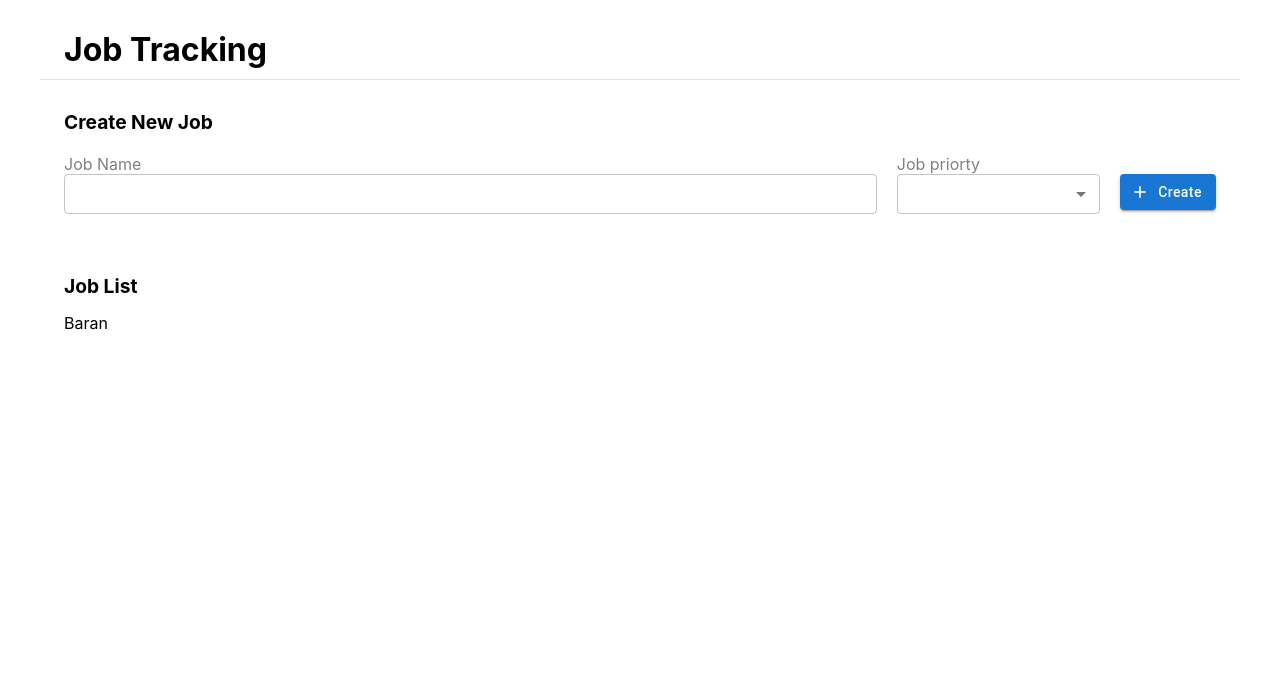
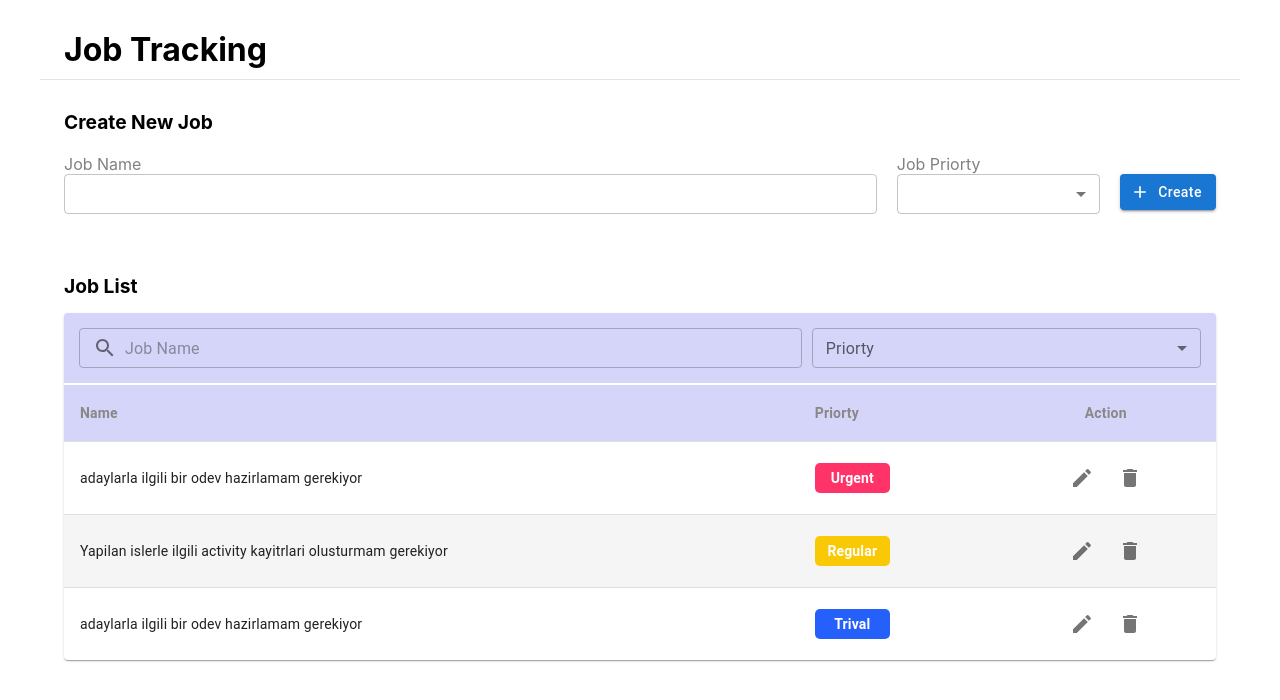
Before and after one commit to barangezen/job-tracking, a React (Create React App) app: page / in a window 1280 px wide. Shown: the top 700 px of the page. Built offline with nearby package versions, Linux system fonts and the light colour scheme.

Commit message:
List layout created. All layouts are done.

```diff
--- a/src/components/Dropdown/Dropdown.tsx
+++ b/src/components/Dropdown/Dropdown.tsx
@@ -1,26 +1,38 @@
-import { FormControl, Select, MenuItem } from "@mui/material";
+import { FormControl, Select, MenuItem, InputLabel } from "@mui/material";
+import { Stack } from "@mui/system";
 import styles from "./Dropdown.module.scss";
 
 interface IDropdownProps {
   className?: string;
+  title?: string;
+  label?: string;
+  inputLabel?: boolean;
 }
 
-export const Dropdown: React.FC<IDropdownProps> = ({ className }) => {
+export const Dropdown: React.FC<IDropdownProps> = ({
+  className,
+  title,
+  inputLabel,
+  label,
+}) => {
   return (
-    <div className={styles.container}>
-      <div className={styles.title}>{"Job priorty"}</div>
+    <Stack className={styles.container}>
+      {title && <div className={styles.title}>{title}</div>}
       <FormControl fullWidth size="small" className={className}>
-
+        {inputLabel && (
+          <InputLabel id="demo-simple-select-label">{label}</InputLabel>
+        )}
         <Select
           labelId="demo-simple-select-label"
           id="demo-simple-select"
-          label="Age"
+          label={label}
         >
+          <MenuItem value={0}>Priorty (All)</MenuItem>
           <MenuItem value={10}>Ten</MenuItem>
           <MenuItem value={20}>Twenty</MenuItem>
           <MenuItem value={30}>Thirty</MenuItem>
         </Select>
       </FormControl>
-    </div>
+    </Stack>
   );
 };
--- /dev/null
+++ b/src/components/List/List.module.scss
@@ -0,0 +1,42 @@
+@mixin priortyContainer($color-default) {
+  background-color: $color-default;
+  height: 25px;
+  width: 75px;
+  border-radius: 5px;
+  text-align: center;
+  padding-top: 5px;
+  .text {
+    color: white;
+    font-weight: 700;
+  }
+}
+
+.urgentContainer {
+  @include priortyContainer(#ff3367);
+}
+
+.regularContainer {
+  @include priortyContainer(#f9c905);
+}
+
+.trivalContainer {
+  @include priortyContainer(#2660fb);
+}
+
+.filterContainer {
+  display: flex;
+  flex-direction: row;
+  align-items: center;
+  padding: 10px 15px 10px 15px;
+  background-color: #d5d5f9;
+  height: 50px;
+  margin-bottom: 2px;
+
+  .searchFilter {
+    width: 65%;
+    margin-right: 10px;
+  }
+  .selectFilter {
+    width: 35%;
+  }
+}
--- a/src/components/List/List.tsx
+++ b/src/components/List/List.tsx
@@ -1,6 +1,121 @@
+import styles from "./List.module.scss";
+import {
+  TableContainer,
+  Paper,
+  Table,
+  TableHead,
+  TableRow,
+  TableCell,
+  TableBody,
+  Stack,
+  IconButton,
+  styled,
+  tableCellClasses,
+} from "@mui/material";
+import SearchIcon from "@mui/icons-material/Search";
+import EditIcon from "@mui/icons-material/Edit";
+import DeleteIcon from "@mui/icons-material/Delete";
+import { CustomTextField } from "../TextField/TextField";
+import { Dropdown } from "../Dropdown/Dropdown";
+
+function createData(name: string, priorty: string) {
+  return { name, priorty };
+}
+
+const rows = [
+  createData("adaylarla ilgili bir odev hazirlamam gerekiyor", "Urgent"),
+  createData(
+    "Yapilan islerle ilgili activity kayitrlari olusturmam gerekiyor",
+    "Regular"
+  ),
+  createData("adaylarla ilgili bir odev hazirlamam gerekiyor", "Trival"),
+];
 
 export const List: React.FC = () => {
-    return (
-        <div>Baran</div>
-    )
-}
+  const StyledTableCell = styled(TableCell)(() => ({
+    [`&.${tableCellClasses.head}`]: {
+      backgroundColor: "#D5D5F9",
+      color: "#898787",
+      fontWeight: "700",
+    },
+    [`&.${tableCellClasses.body}`]: {
+      fontSize: 14,
+    },
+  }));
+
+  const StyledTableRow = styled(TableRow)(({ theme }) => ({
+    "&:nth-of-type(even)": {
+      backgroundColor: theme.palette.action.hover,
+    },
+    // hide last border
+    "&:last-child td, &:last-child th": {
+      border: 0,
+    },
+  }));
+
+  const priortyTypeStyle = (type: string) => {
+    if (type === "Trival") {
+      return styles.trivalContainer;
+    }
+    if (type === "Regular") {
+      return styles.regularContainer;
+    }
+    if (type === "Urgent") {
+      return styles.urgentContainer;
+    }
+  };
+
+  return (
+    <TableContainer component={Paper}>
+      <div className={styles.filterContainer}>
+        <div className={styles.searchFilter}>
+          <CustomTextField
+            size="small"
+            placeholder="Job Name"
+            variant="outlined"
+            inputIcon={<SearchIcon />}
+          />
+        </div>
+        <div className={styles.selectFilter}>
+          <Dropdown inputLabel label={"Priorty"} />
+        </div>
+      </div>
+      <Table sx={{ minWidth: 650 }} aria-label="simple table">
+        <TableHead>
+          <TableRow>
+            <StyledTableCell>Name</StyledTableCell>
+            <StyledTableCell align="left">Priorty</StyledTableCell>
+            <StyledTableCell align="center">Action</StyledTableCell>
+          </TableRow>
+        </TableHead>
+        <TableBody>
+          {rows.map((row) => (
+            <StyledTableRow
+              key={row.name}
+              sx={{ "&:last-child td, &:last-child th": { border: 0 } }}
+            >
+              <TableCell component="th" scope="row">
+                {row.name}
+              </TableCell>
+              <TableCell align="left">
+                <div className={priortyTypeStyle(row.priorty)}>
+                  <span className={styles.text}>{row.priorty}</span>
+                </div>
+              </TableCell>
+              <TableCell align="center">
+                <Stack direction="row" spacing={1} justifyContent="center">
+                  <IconButton aria-label="edit">
+                    <EditIcon />
+                  </IconButton>
+                  <IconButton aria-label="delete">
+                    <DeleteIcon />
+                  </IconButton>
+                </Stack>
+              </TableCell>
+            </StyledTableRow>
+          ))}
+        </TableBody>
+      </Table>
+    </TableContainer>
+  );
+};
--- a/src/components/TextField/TextField.tsx
+++ b/src/components/TextField/TextField.tsx
@@ -1,27 +1,42 @@
 import React from "react";
 import styles from "./TextField.module.scss";
-import { TextField } from "@mui/material";
+import { InputAdornment, TextField } from "@mui/material";
 import { Stack } from "@mui/system";
 
 interface ITextFieldProps {
-  title: string;
   className?: string;
+  title?: string;
+  label?: string;
+  placeholder?: string;
+  variant: "outlined" | "filled" | "standard";
   size: "small" | "medium";
+  inputIcon?: React.ReactNode;
 }
 
 export const CustomTextField: React.FC<ITextFieldProps> = ({
+  className,
   title,
-  className,
+  label,
+  placeholder,
+  variant,
   size,
+  inputIcon,
 }) => {
   return (
     <Stack className={styles.container}>
-        <div className={styles.title}>{title}</div>
+      {title && <div className={styles.title}>{title}</div>}
       <TextField
+        className={className}
         id="outlined-basic"
-          variant="outlined"
+        label={label}
+        placeholder={placeholder}
+        variant={variant}
         size={size}
-          className={className}
+        InputProps={{
+          startAdornment: (
+            <InputAdornment position="start">{inputIcon}</InputAdornment>
+          ),
+        }}
       />
     </Stack>
   );
--- a/src/page/MainContent.tsx
+++ b/src/page/MainContent.tsx
@@ -12,10 +12,10 @@ export const MainContent: React.FC = () => {
       <span className={styles.title}>Create New Job</span>
       <Stack className={styles.createJobContainer}>
         <div className={styles.jobNameCreate}>
-          <CustomTextField title={"Job Name"} size="small" />
+          <CustomTextField title={"Job Name"} size="small" variant="outlined" />
         </div>
         <div className={styles.priortySelect}>
-          <Dropdown />
+          <Dropdown title="Job Priorty" />
         </div>
         <Button
           className={styles.createButton}
```
Lines whose indentation alone changed are shown as unchanged.
